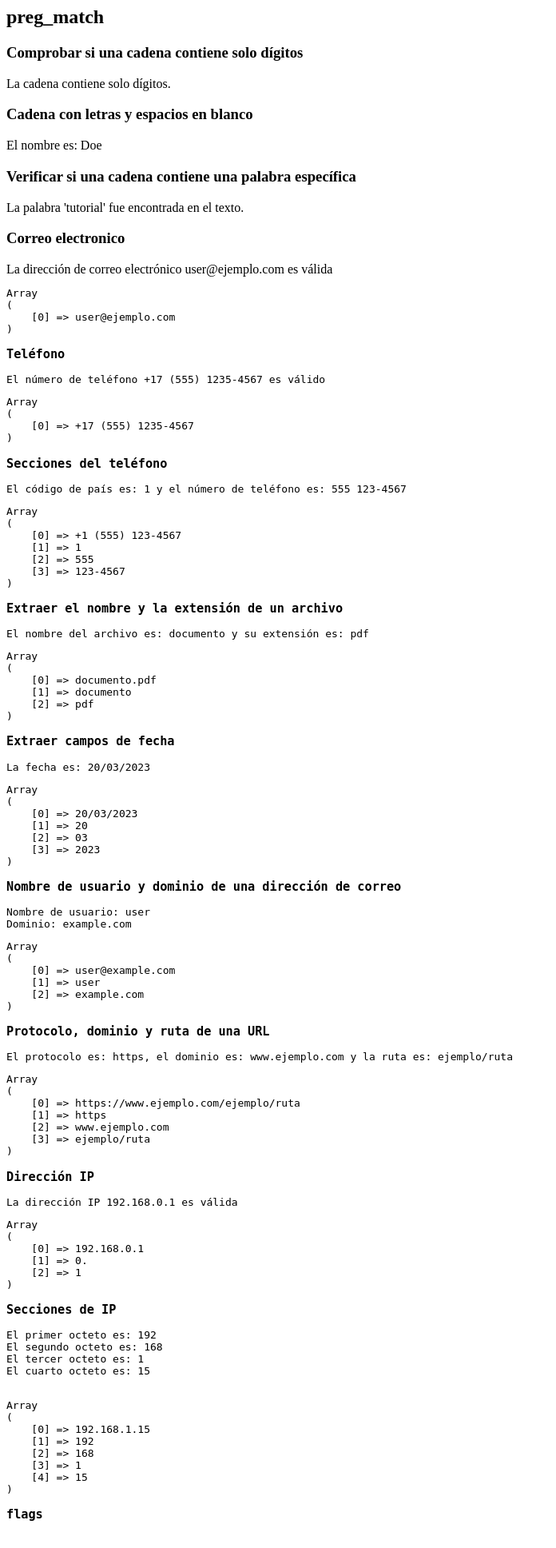
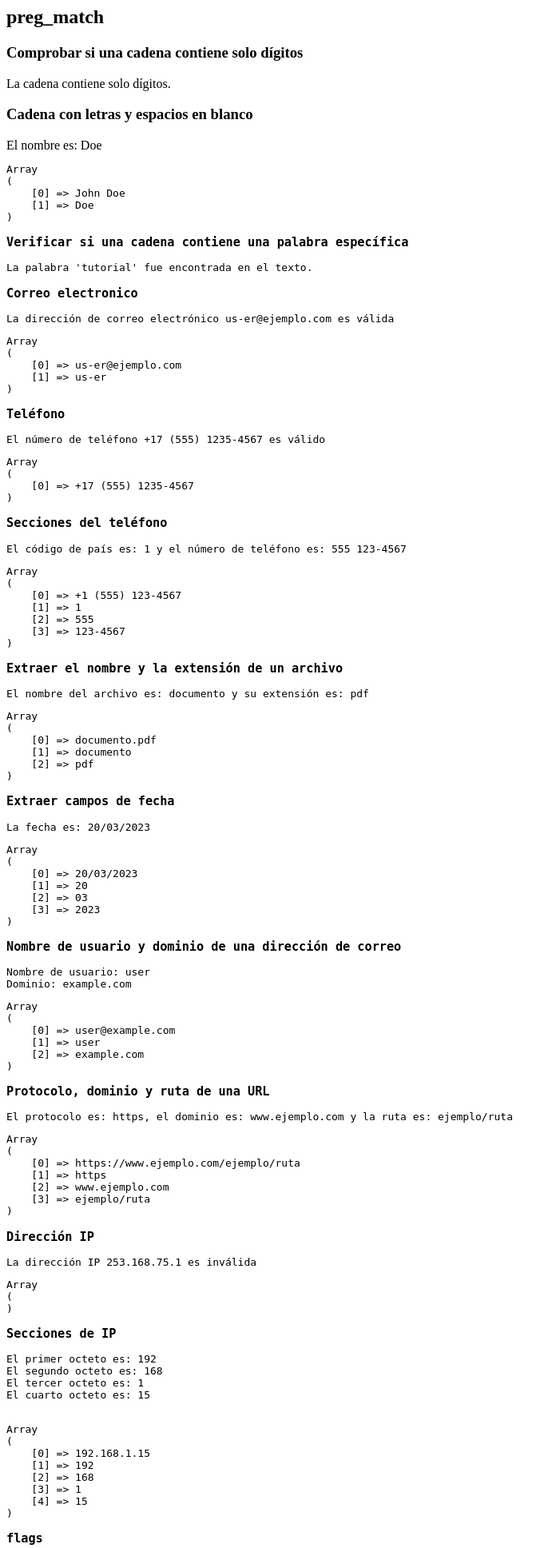
Before and after one commit to DAWD-DWES/dwes07_preg, a PHP site: page / in a window 1280 px wide. Shown: the top 1936 px of the page at 80% size, without its empty margins (0-696 px from the left). Run offline with PHP 8.4, Linux system fonts and the light colour scheme.

Commit message:
Update index.php

```diff
--- a/index.php
+++ b/index.php
@@ -17,6 +17,10 @@ $patron = '/^([a-zA-Z]+\s*)+$/';
 if (preg_match($patron, $texto, $coincidencias)) {
     echo 'El nombre es: ' . $coincidencias[1];
 }
+echo '</br>';
+echo "<pre>";
+print_r($coincidencias);
+echo "<pre>";
 
 echo '<h3>Verificar si una cadena contiene una palabra específica</h3>';
 $texto = "Hola, bienvenido al tutorial de PHP.";
@@ -29,8 +33,8 @@ if (preg_match($patron, $texto)) {
 }
 
 echo '<h3>Correo electronico</h3>';
-$texto = 'user@ejemplo.com';
-$patron = '/^[a-zA-Z0-9._-]+@[a-zA-Z0-9.-]+\.[a-zA-Z]{2,}$/';
+$texto = 'us-er@ejemplo.com';
+$patron = '/^([a-zA-Z0-9._-]+)@[a-zA-Z0-9.-]+\.[a-zA-Z]{2,}$/';
 if (preg_match($patron, $texto, $coincidencias)) {
     echo 'La dirección de correo electrónico ' . $texto . ' es válida';
 } else {
@@ -105,7 +109,7 @@ echo "<pre>";
 
 echo '<h3>Protocolo, dominio y ruta de una URL</h3>';
 $texto = 'https://www.ejemplo.com/ejemplo/ruta';
-$patron = '/^(\w+):\/\/([\w\.]+)\/(.*)$/';
+$patron = '/^(\w+):\/\/([\w.]+)\/(.*)$/';
 if (preg_match($patron, $texto, $coincidencias)) {
     echo 'El protocolo es: ' . $coincidencias[1] . ', el dominio es: ' . $coincidencias[2] . ' y la ruta es: ' . $coincidencias[3];
 } else {
@@ -117,7 +121,7 @@ print_r($coincidencias);
 echo "<pre>";
 
 echo '<h3>Dirección IP</h3>';
-$texto = '192.168.0.1';
+$texto = '253.168.75.1';
 $patron = '/^(25[0-5]|2[0-4][0-9]|[01]?[0-9][0-9]?\.){3}(25[0-5]|2[0-4][0-9]|[01]?[0-9][0-9]?)$/';
 if (preg_match($patron, $texto, $coincidencias)) {
     echo 'La dirección IP ' . $texto . ' es válida';
```
